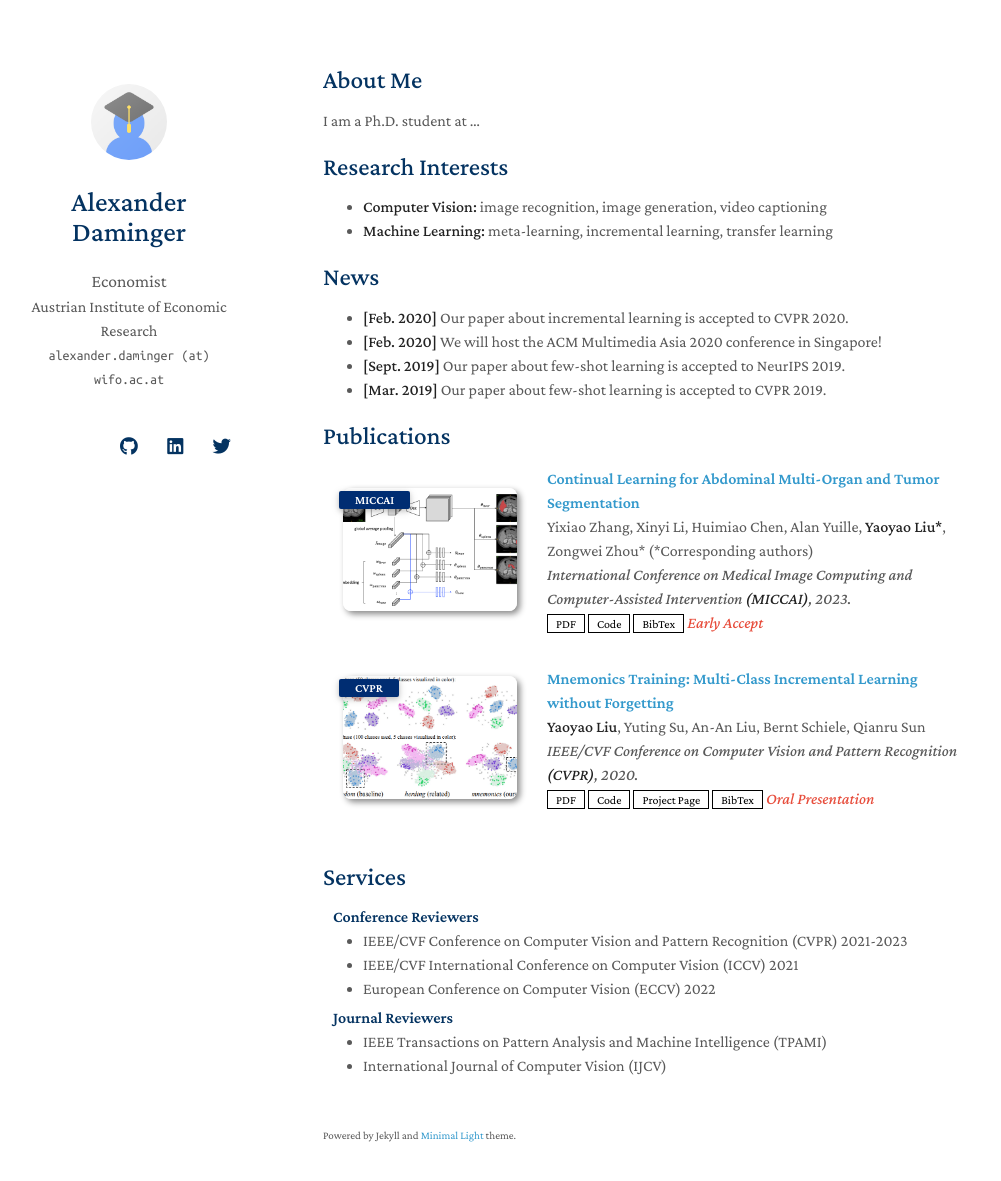
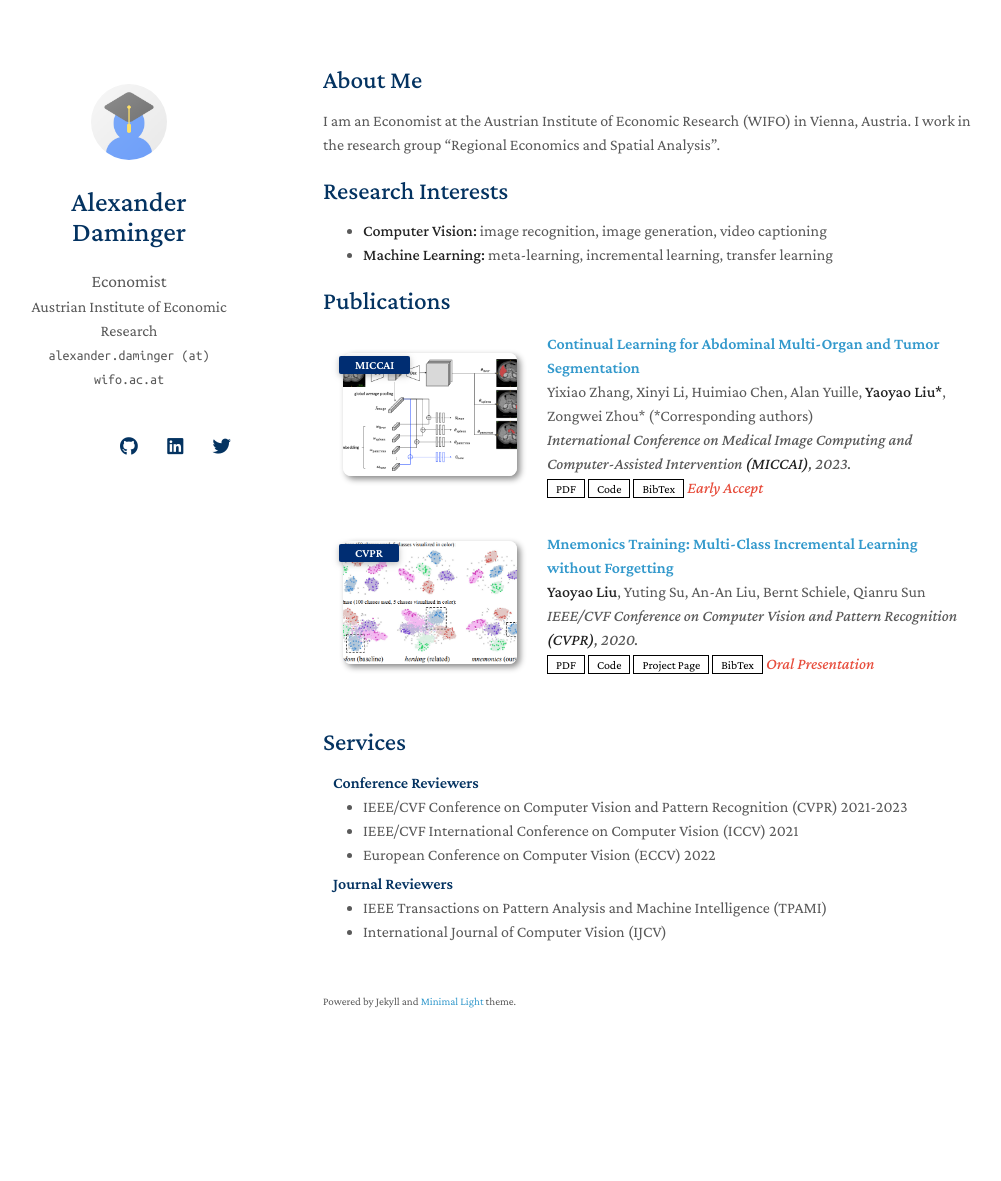
Before and after one commit to alexdaminger/alexdaminger.github.io, a Jekyll site: the page built from index.md, in a window 1280 px wide and 1216 px high. Shown: the top 1181 px of the window, without its empty margins (147-1148 px from the left). Built offline with Jekyll 4.4.1, drawn with Linux system fonts in a browser that asks for light colours; nearby versions of some CDN libraries; a style sheet for code colours, icons or effects is not loaded; our own code applies the rules of GitHub Pages for plain Markdown files.

Commit message:
Update index.md

```diff
--- a/index.md
+++ b/index.md
@@ -4,19 +4,13 @@ layout: homepage
 
 ## About Me
 
-I am a Ph.D. student at ...
+I am an Economist at the Austrian Institute of Economic Research (WIFO) in Vienna, Austria. I work in the research group "Regional Economics and Spatial Analysis".
 
 ## Research Interests
 
 - **Computer Vision:** image recognition, image generation, video captioning
 - **Machine Learning:** meta-learning, incremental learning, transfer learning
 
-## News
-
-- **[Feb. 2020]** Our paper about incremental learning is accepted to CVPR 2020.
-- **[Feb. 2020]** We will host the ACM Multimedia Asia 2020 conference in Singapore!
-- **[Sept. 2019]** Our paper about few-shot learning is accepted to NeurIPS 2019.
-- **[Mar. 2019]** Our paper about few-shot learning is accepted to CVPR 2019.
 
 {% include_relative _includes/publications.md %}
 
```
